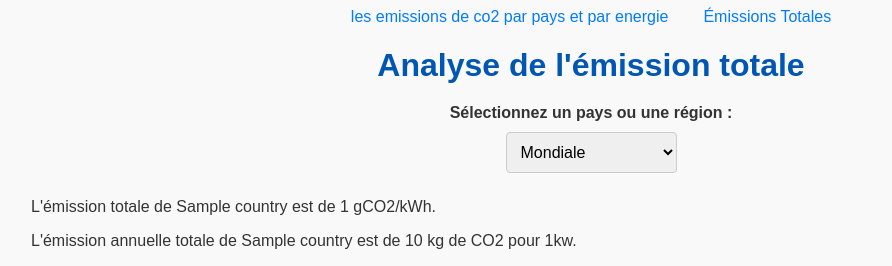
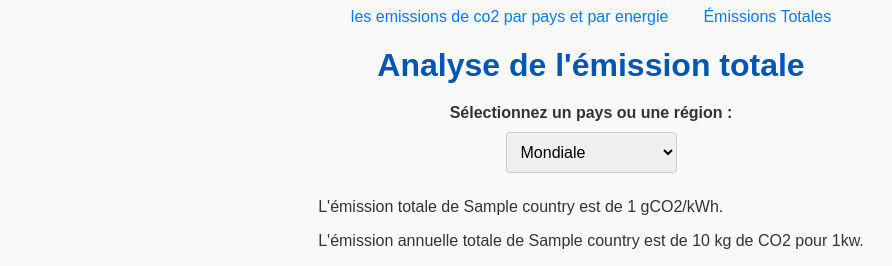
Before and after one commit to bruno-coulet/hello-dbms, a Flask app: template carbon_footprint_app/templates/total_emission.html in a window 1280 px wide. Shown: the part 557-823 px from the top of the page, without its empty margins (49-941 px from the left). Run offline with Flask 3, Linux system fonts and the light colour scheme; the template is opened without the code that fills it: most values are stand-ins (such as "Sample title", 1, 10 or a date in 2020); parts of the project's set-up code (start-up, migrations or seed data) failed here and were passed over; some libraries are stand-ins or nearby versions.

Commit message:
amelioration css

```diff
--- a/carbon_footprint_app/static/CSS/style.css
+++ b/carbon_footprint_app/static/CSS/style.css
@@ -303,3 +303,7 @@ footer {
     text-align: center;
 
 }
+div#emission-result {
+    width: fit-content;
+    margin: auto
+}
```
